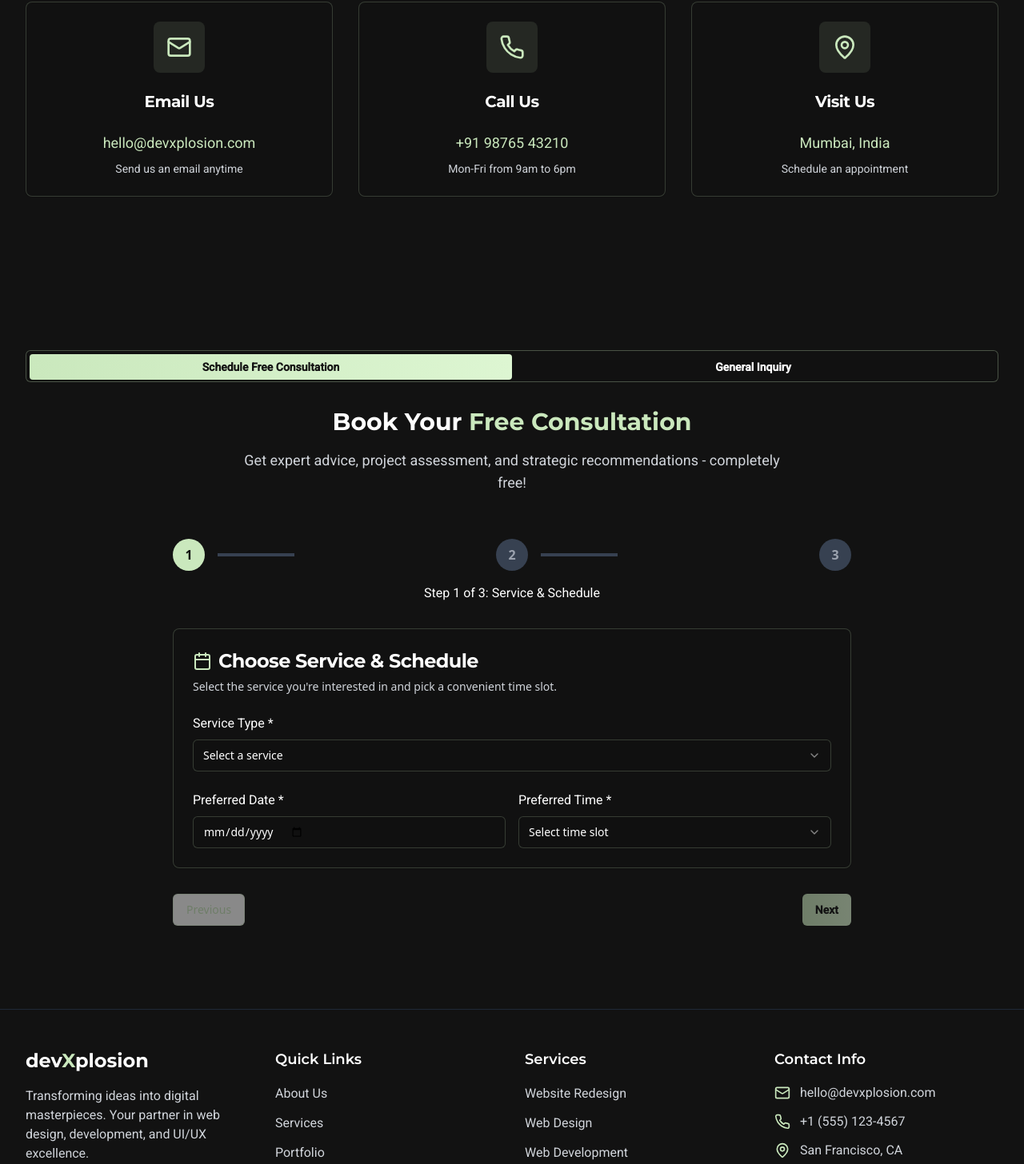
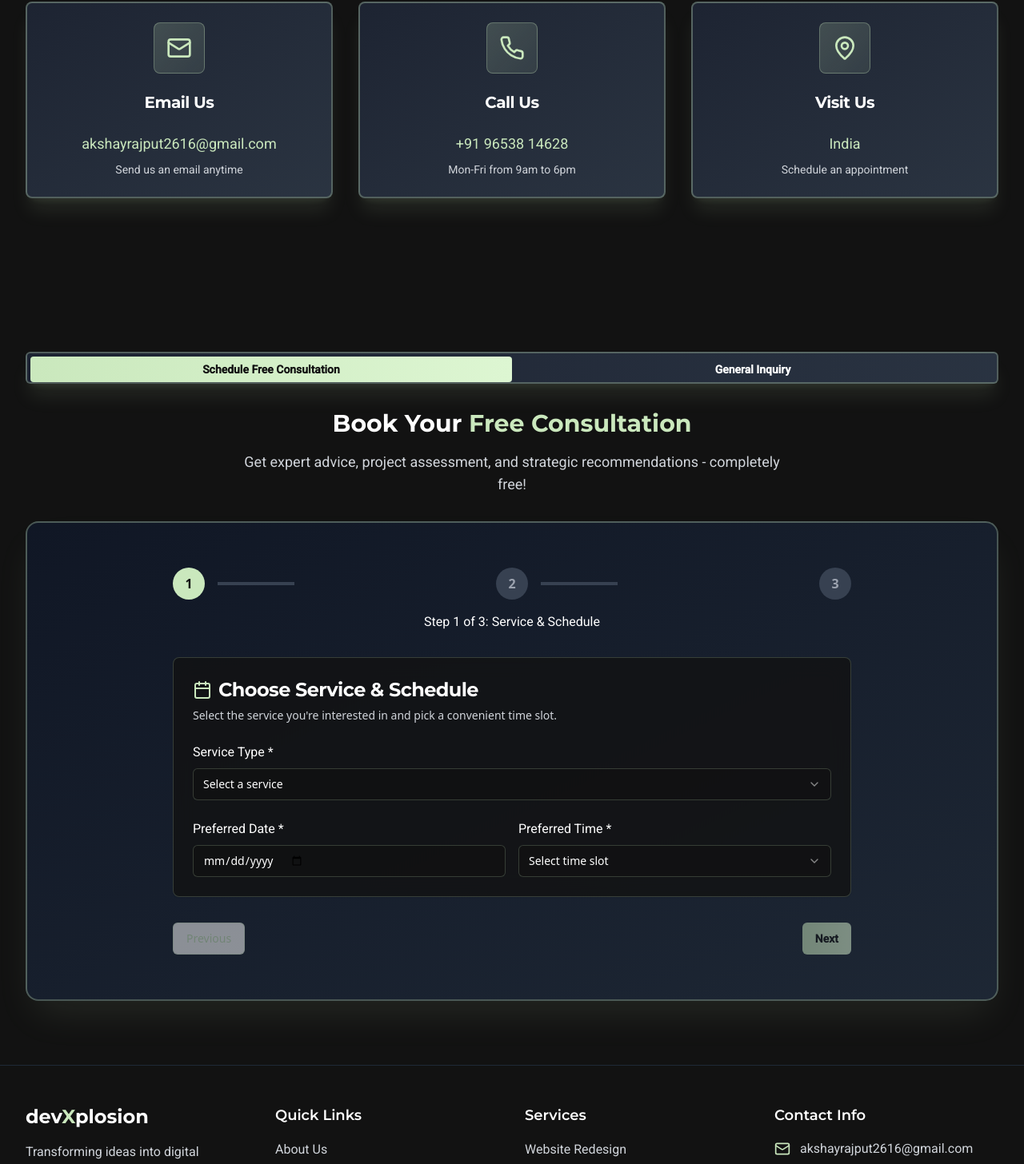
Before and after one commit to akshay1332/digital-ignition-masterpiece, a React (Vite) app: page /contact in a window 1280 px wide. Shown: the part 478-1934 px from the top of the page at 80% size. Built offline with nearby package versions, Linux system fonts and the light colour scheme.

Commit message:
Fix: Contact form and info styling
Updated the "General Inquiry" form in the Contact page to match the website's design, including background styling for input fields and dropdowns. Also updated contact information (phone, email, location) across all relevant pages.

```diff
--- a/src/components/Contact.tsx
+++ b/src/components/Contact.tsx
@@ -43,19 +43,19 @@ const Contact = () => {
     {
       icon: Mail,
       title: "Email",
-      value: "hello@devxplosion.com",
-      link: "mailto:hello@devxplosion.com"
+      value: "akshayrajput2616@gmail.com",
+      link: "mailto:akshayrajput2616@gmail.com"
     },
     {
       icon: Phone,
       title: "Phone",
-      value: "+1 (555) 123-4567",
-      link: "tel:+15551234567"
+      value: "+91 96538 14628",
+      link: "tel:+919653814628"
     },
     {
       icon: MapPin,
       title: "Location",
-      value: "San Francisco, CA",
+      value: "India",
       link: "#"
     }
   ];
--- a/src/components/Footer.tsx
+++ b/src/components/Footer.tsx
@@ -103,15 +103,15 @@ const Footer = () => {
             <div className="space-y-3">
               <div className="flex items-center text-gray-300">
                 <Mail className="w-5 h-5 mr-3 text-eco-green" />
-                <span className="font-roboto">hello@devxplosion.com</span>
+                <span className="font-roboto">akshayrajput2616@gmail.com</span>
               </div>
               <div className="flex items-center text-gray-300">
                 <Phone className="w-5 h-5 mr-3 text-eco-green" />
-                <span className="font-roboto">+1 (555) 123-4567</span>
+                <span className="font-roboto">+91 96538 14628</span>
               </div>
               <div className="flex items-center text-gray-300">
                 <MapPin className="w-5 h-5 mr-3 text-eco-green" />
-                <span className="font-roboto">San Francisco, CA</span>
+                <span className="font-roboto">India</span>
               </div>
             </div>
           </div>
--- a/src/pages/Contact.tsx
+++ b/src/pages/Contact.tsx
@@ -35,19 +35,19 @@ const Contact = () => {
     {
       icon: Mail,
       title: 'Email Us',
-      details: 'hello@devxplosion.com',
+      details: 'akshayrajput2616@gmail.com',
       description: 'Send us an email anytime'
     },
     {
       icon: Phone,
       title: 'Call Us',
-      details: '+91 98765 43210',
+      details: '+91 96538 14628',
       description: 'Mon-Fri from 9am to 6pm'
     },
     {
       icon: MapPin,
       title: 'Visit Us',
-      details: 'Mumbai, India',
+      details: 'India',
       description: 'Schedule an appointment'
     }
   ];
@@ -91,10 +91,10 @@ const Contact = () => {
                   return (
                     <Card
                       key={index}
-                      className="bg-dark/80 backdrop-blur-md border-eco-green/20 hover:border-eco-green/60 transition-all duration-300 text-center group"
+                      className="bg-gradient-to-br from-gray-900/95 to-gray-800/95 backdrop-blur-md border-2 border-eco-green/30 hover:border-eco-green/60 transition-all duration-300 text-center group shadow-xl shadow-eco-green/10"
                     >
                       <CardHeader>
-                        <div className="w-16 h-16 bg-eco-green/10 rounded-lg flex items-center justify-center mx-auto mb-4 group-hover:animate-glow-pulse">
+                        <div className="w-16 h-16 bg-gradient-to-br from-eco-green/20 to-eco-green/10 border border-eco-green/30 rounded-lg flex items-center justify-center mx-auto mb-4 group-hover:animate-glow-pulse">
                           <Icon className="w-8 h-8 text-eco-green" />
                         </div>
                         <CardTitle className="text-xl font-montserrat font-bold text-white">
@@ -120,7 +120,7 @@ const Contact = () => {
           <section className="py-20 px-4 sm:px-6 lg:px-8">
             <div className="max-w-7xl mx-auto">
               <Tabs defaultValue="booking" className="w-full">
-                <TabsList className="grid w-full grid-cols-2 mb-8 bg-dark/80 backdrop-blur-md border border-eco-green/30">
+                <TabsList className="grid w-full grid-cols-2 mb-8 bg-gradient-to-r from-gray-900/95 to-gray-800/95 backdrop-blur-md border-2 border-eco-green/30 shadow-xl shadow-eco-green/10">
                   <TabsTrigger
                     value="booking"
                     className="text-white data-[state=active]:bg-gradient-to-r data-[state=active]:from-eco-green data-[state=active]:to-eco-medium data-[state=active]:text-dark font-roboto font-semibold transition-all duration-300"
@@ -145,7 +145,9 @@ const Contact = () => {
                       Get expert advice, project assessment, and strategic recommendations - completely free!
                     </p>
                   </div>
-                  <BookingSystem />
+                  <div className="bg-gradient-to-br from-gray-900/95 to-gray-800/95 backdrop-blur-md border-2 border-eco-green/30 rounded-2xl p-8 shadow-2xl shadow-eco-green/10">
+                    <BookingSystem />
+                  </div>
                 </TabsContent>
 
                 {/* Contact Form Tab */}
@@ -157,7 +159,7 @@ const Contact = () => {
                         General <span className="text-eco-green">Inquiry</span>
                       </h2>
 
-                      <Card className="bg-gradient-to-br from-gray-900/90 to-gray-800/90 backdrop-blur-md border-2 border-eco-green/30 shadow-2xl shadow-eco-green/10">
+                      <Card className="bg-gradient-to-br from-gray-900/95 to-gray-800/95 backdrop-blur-md border-2 border-eco-green/30 shadow-2xl shadow-eco-green/10">
                         <CardContent className="p-8">
                           <form onSubmit={handleSubmit} className="space-y-6">
                             <div className="grid md:grid-cols-2 gap-4">
@@ -166,7 +168,7 @@ const Contact = () => {
                                 <Input
                                   value={formData.name}
                                   onChange={(e) => handleInputChange('name', e.target.value)}
-                                  className="bg-gray-800/80 backdrop-blur-sm border-2 border-eco-green/30 text-white placeholder-gray-400 focus:border-eco-green focus:ring-2 focus:ring-eco-green/20 transition-all duration-300 h-12"
+                                  className="bg-gradient-to-r from-gray-800/90 to-gray-700/90 backdrop-blur-sm border-2 border-eco-green/30 text-white placeholder-gray-400 focus:border-eco-green focus:ring-2 focus:ring-eco-green/20 transition-all duration-300 h-12 shadow-lg"
                                   placeholder="Your full name"
                                   required
                                 />
@@ -177,7 +179,7 @@ const Contact = () => {
                                   type="email"
                                   value={formData.email}
                                   onChange={(e) => handleInputChange('email', e.target.value)}
-                                  className="bg-gray-800/80 backdrop-blur-sm border-2 border-eco-green/30 text-white placeholder-gray-400 focus:border-eco-green focus:ring-2 focus:ring-eco-green/20 transition-all duration-300 h-12"
+                                  className="bg-gradient-to-r from-gray-800/90 to-gray-700/90 backdrop-blur-sm border-2 border-eco-green/30 text-white placeholder-gray-400 focus:border-eco-green focus:ring-2 focus:ring-eco-green/20 transition-all duration-300 h-12 shadow-lg"
                                   placeholder="your@email.com"
                                   required
                                 />
@@ -190,17 +192,17 @@ const Contact = () => {
                                 <Input
                                   value={formData.phone}
                                   onChange={(e) => handleInputChange('phone', e.target.value)}
-                                  className="bg-gray-800/80 backdrop-blur-sm border-2 border-eco-green/30 text-white placeholder-gray-400 focus:border-eco-green focus:ring-2 focus:ring-eco-green/20 transition-all duration-300 h-12"
-                                  placeholder="+91 98765 43210"
+                                  className="bg-gradient-to-r from-gray-800/90 to-gray-700/90 backdrop-blur-sm border-2 border-eco-green/30 text-white placeholder-gray-400 focus:border-eco-green focus:ring-2 focus:ring-eco-green/20 transition-all duration-300 h-12 shadow-lg"
+                                  placeholder="+91 96538 14628"
                                 />
                               </div>
                               <div>
                                 <label className="block text-white font-roboto font-semibold mb-3">Service Needed *</label>
                                 <Select onValueChange={(value) => handleInputChange('service', value)} required>
-                                  <SelectTrigger className="bg-gray-800/80 backdrop-blur-sm border-2 border-eco-green/30 text-white focus:border-eco-green focus:ring-2 focus:ring-eco-green/20 transition-all duration-300 h-12">
+                                  <SelectTrigger className="bg-gradient-to-r from-gray-800/90 to-gray-700/90 backdrop-blur-sm border-2 border-eco-green/30 text-white focus:border-eco-green focus:ring-2 focus:ring-eco-green/20 transition-all duration-300 h-12 shadow-lg">
                                     <SelectValue placeholder="Select a service" className="text-gray-400" />
                                   </SelectTrigger>
-                                  <SelectContent className="bg-gray-800/95 backdrop-blur-md border-2 border-eco-green/30 shadow-2xl">
+                                  <SelectContent className="bg-gradient-to-br from-gray-900/95 to-gray-800/95 backdrop-blur-md border-2 border-eco-green/30 shadow-2xl">
                                     <SelectItem value="redesign" className="text-white hover:bg-eco-green/20 focus:bg-eco-green/20 cursor-pointer">Website Redesign</SelectItem>
                                     <SelectItem value="design" className="text-white hover:bg-eco-green/20 focus:bg-eco-green/20 cursor-pointer">Web Design</SelectItem>
                                     <SelectItem value="development" className="text-white hover:bg-eco-green/20 focus:bg-eco-green/20 cursor-pointer">Web Development</SelectItem>
@@ -214,10 +216,10 @@ const Contact = () => {
                             <div>
                               <label className="block text-white font-roboto font-semibold mb-3">Budget Range</label>
                               <Select onValueChange={(value) => handleInputChange('budget', value)}>
-                                <SelectTrigger className="bg-gray-800/80 backdrop-blur-sm border-2 border-eco-green/30 text-white focus:border-eco-green focus:ring-2 focus:ring-eco-green/20 transition-all duration-300 h-12">
+                                <SelectTrigger className="bg-gradient-to-r from-gray-800/90 to-gray-700/90 backdrop-blur-sm border-2 border-eco-green/30 text-white focus:border-eco-green focus:ring-2 focus:ring-eco-green/20 transition-all duration-300 h-12 shadow-lg">
                                   <SelectValue placeholder="Select budget range" className="text-gray-400" />
                                 </SelectTrigger>
-                                <SelectContent className="bg-gray-800/95 backdrop-blur-md border-2 border-eco-green/30 shadow-2xl">
+                                <SelectContent className="bg-gradient-to-br from-gray-900/95 to-gray-800/95 backdrop-blur-md border-2 border-eco-green/30 shadow-2xl">
                                   <SelectItem value="free" className="text-white hover:bg-eco-green/20 focus:bg-eco-green/20 cursor-pointer">Free Consultation</SelectItem>
                                   <SelectItem value="under-10k" className="text-white hover:bg-eco-green/20 focus:bg-eco-green/20 cursor-pointer">Under ₹10,000</SelectItem>
                                   <SelectItem value="10k-25k" className="text-white hover:bg-eco-green/20 focus:bg-eco-green/20 cursor-pointer">₹10,000 - ₹25,000</SelectItem>
@@ -232,7 +234,7 @@ const Contact = () => {
                               <Textarea
                                 value={formData.message}
                                 onChange={(e) => handleInputChange('message', e.target.value)}
-                                className="bg-gray-800/80 backdrop-blur-sm border-2 border-eco-green/30 text-white placeholder-gray-400 focus:border-eco-green focus:ring-2 focus:ring-eco-green/20 min-h-[120px] transition-all duration-300 resize-none"
+                                className="bg-gradient-to-r from-gray-800/90 to-gray-700/90 backdrop-blur-sm border-2 border-eco-green/30 text-white placeholder-gray-400 focus:border-eco-green focus:ring-2 focus:ring-eco-green/20 min-h-[120px] transition-all duration-300 resize-none shadow-lg"
                                 placeholder="Tell us about your project, goals, and timeline..."
                                 required
                               />
@@ -273,7 +275,7 @@ const Contact = () => {
                         </div>
                       </div>
 
-                      <Card className="bg-dark/60 backdrop-blur-md border-eco-magenta/20">
+                      <Card className="bg-gradient-to-br from-gray-900/80 to-gray-800/80 backdrop-blur-md border-2 border-eco-magenta/20 shadow-xl shadow-eco-magenta/10">
                         <CardHeader>
                           <CardTitle className="text-xl font-montserrat font-bold text-white flex items-center">
                             <Calendar className="w-5 h-5 mr-2 text-eco-magenta" />
@@ -293,7 +295,7 @@ const Contact = () => {
                         </CardContent>
                       </Card>
 
-                      <Card className="bg-dark/60 backdrop-blur-md border-eco-purple/20">
+                      <Card className="bg-gradient-to-br from-gray-900/80 to-gray-800/80 backdrop-blur-md border-2 border-eco-purple/20 shadow-xl shadow-eco-purple/10">
                         <CardHeader>
                           <CardTitle className="text-xl font-montserrat font-bold text-white">
                             Quick Response Time
```
